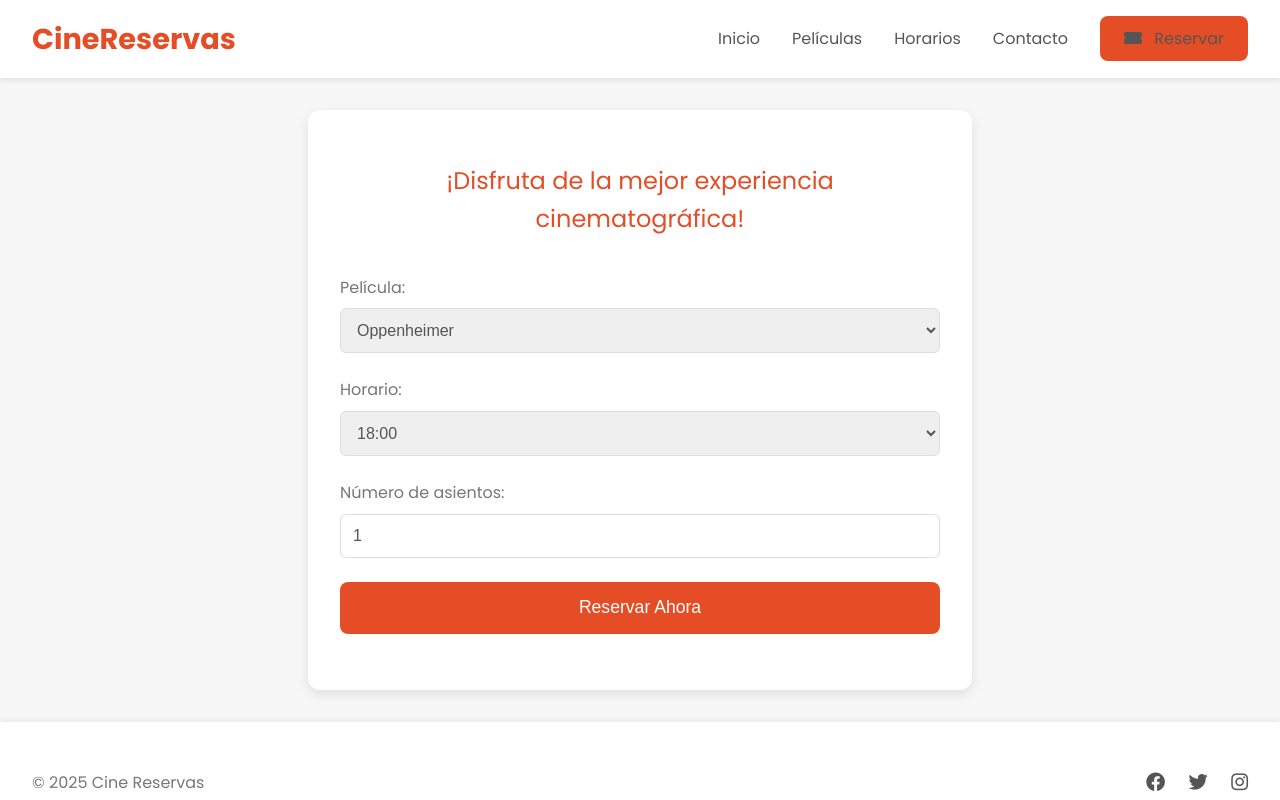
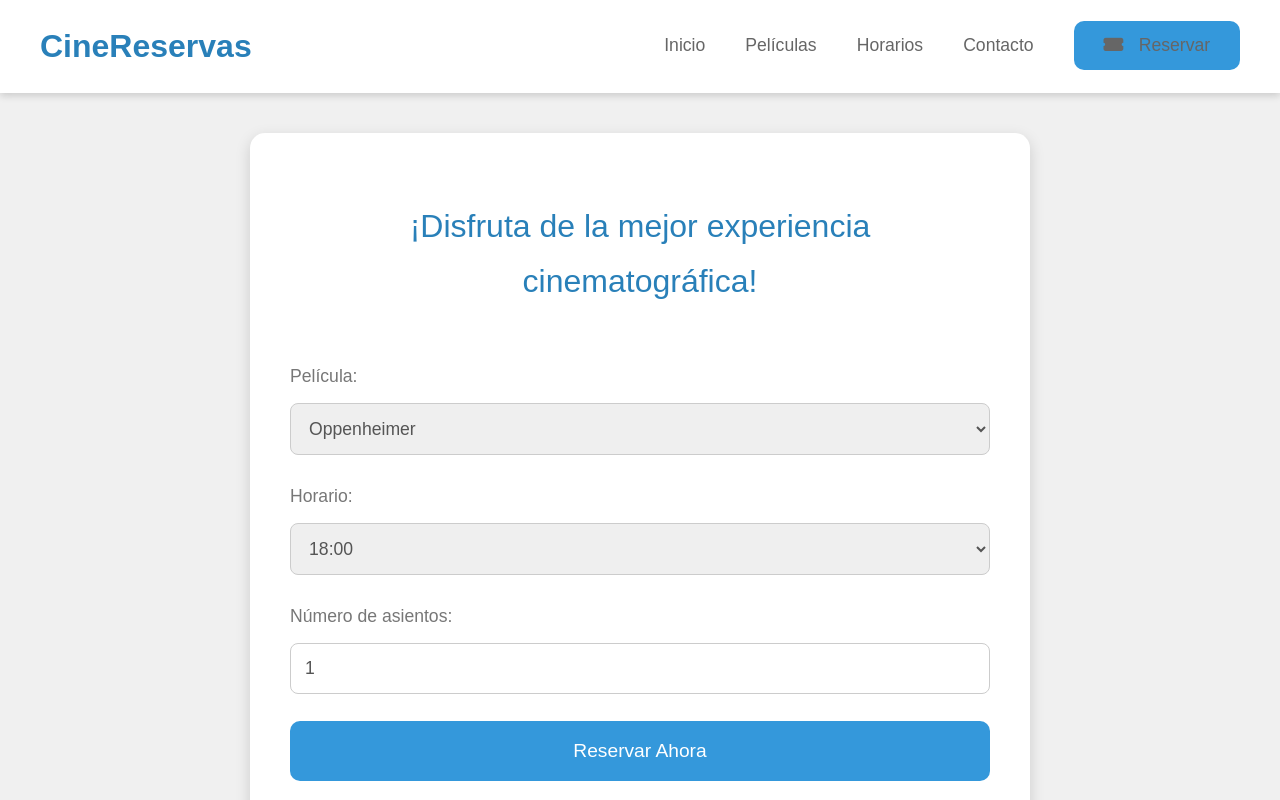
Before and after one commit to Stefany241/Reserva_sala_de_cine, a website: page src/index.html in a window 1280 px wide. Both pictures are taken after a click on the link "Reservar". Shown: the top 800 px of the page. Drawn offline with Linux system fonts and the light colour scheme.

Commit message:
actualizado con el estilo con el clon

```diff
--- a/src/styles/style.css
+++ b/src/styles/style.css
@@ -1,29 +1,29 @@
 body {
-    font-family: 'Poppins', sans-serif;
-    background: #f7f7f7;
-    color: #333;
+    font-family: 'Arial', sans-serif; /* Cambia la fuente */
+    background: #f0f0f0; /* Un gris más claro */
+    color: #444; /* Un color de texto un poco más suave */
     margin: 0;
     padding: 0;
-    line-height: 1.6;
+    line-height: 1.7; /* Mejora la legibilidad */
 }
 
 /* Header y Nav */
 header {
     background: #fff;
-    box-shadow: 0 2px 5px rgba(0,0,0,0.1);
-    padding: 1em 0;
+    box-shadow: 0 3px 7px rgba(0,0,0,0.15); /* Sombra sutilmente más pronunciada */
+    padding: 1.2em 0; /* Aumenta un poco el padding */
 }
 
 nav {
     display: flex;
     justify-content: space-between;
     align-items: center;
-    padding: 0 2em;
+    padding: 0 2.5em; /* Aumenta el padding horizontal */
 }
 
 .logo a {
-    color: #e44d26;
-    font-size: 1.8em;
+    color: #2980b9; /* Un azul más moderno */
+    font-size: 2em; /* Aumenta el tamaño del logo */
     font-weight: 700;
     text-decoration: none;
 }
@@ -31,35 +31,37 @@ nav {
 .menu {
     list-style: none;
     display: flex;
-    gap: 2em;
+    gap: 2.5em; /* Aumenta el espacio entre los elementos del menú */
     margin: 0;
     padding: 0;
 }
 
 .menu a {
-    color: #555;
+    color: #666; /* Un gris más suave para el menú */
     text-decoration: none;
     transition: color 0.3s ease;
+    font-size: 1.1em; /* Aumenta el tamaño de la fuente del menú */
 }
 
 .menu a:hover {
-    color: #e44d26;
+    color: #3498db; /* Un azul más claro al pasar el ratón */
 }
 
 .btn-reservar {
-    background: #e44d26;
+    background: #3498db; /* Azul más moderno para el botón */
     color: #fff;
-    padding: 0.7em 1.5em;
-    border-radius: 8px;
+    padding: 0.8em 1.7em; /* Aumenta un poco el padding del botón */
+    border-radius: 10px; /* Bordes más redondeados */
     transition: background-color 0.3s ease;
+    font-size: 1.1em; /* Aumenta el tamaño de la fuente del botón */
 }
 
 .btn-reservar:hover {
-    background: #d14321;
+    background: #2980b9; /* Un azul más oscuro al pasar el ratón */
 }
 
 .btn-reservar i {
-    margin-right: 0.5em;
+    margin-right: 0.6em; /* Aumenta un poco el margen */
 }
 
 /* Main */
@@ -67,93 +69,97 @@ main {
     display: flex;
     justify-content: center;
     align-items: center;
-    min-height: 70vh;
-    padding: 2em;
+    min-height: 75vh; /* Aumenta un poco la altura mínima */
+    padding: 2.5em; /* Aumenta el padding */
 }
 
 section#reserva {
     background: #fff;
-    padding: 2em;
-    border-radius: 12px;
-    box-shadow: 0 4px 12px rgba(0,0,0,0.1);
-    width: 80%;
-    max-width: 600px;
+    padding: 2.5em; /* Aumenta el padding */
+    border-radius: 15px; /* Bordes más redondeados */
+    box-shadow: 0 5px 15px rgba(0,0,0,0.15); /* Sombra más pronunciada */
+    width: 85%; /* Aumenta el ancho */
+    max-width: 700px; /* Aumenta el ancho máximo */
 }
 
 section#reserva h2 {
-    color: #e44d26;
+    color: #2980b9; /* Azul más moderno */
     text-align: center;
-    margin-bottom: 1.5em;
+    margin-bottom: 1.7em; /* Aumenta el margen inferior */
     font-weight: 400;
+    font-size: 2em; /* Aumenta el tamaño del título */
 }
 
 form .form-group {
-    margin-bottom: 1.5em;
+    margin-bottom: 1.7em; /* Aumenta el margen inferior */
 }
 
 form label {
     display: block;
-    margin-bottom: 0.5em;
+    margin-bottom: 0.6em; /* Aumenta el margen inferior */
     color: #777;
+    font-size: 1.1em; /* Aumenta el tamaño de la fuente */
 }
 
 form select, form input {
     width: 100%;
-    padding: 0.75em;
-    border: 1px solid #ddd;
-    border-radius: 6px;
-    font-size: 1em;
+    padding: 0.8em; /* Aumenta el padding */
+    border: 1px solid #ccc; /* Borde un poco más claro */
+    border-radius: 8px; /* Bordes más redondeados */
+    font-size: 1.1em; /* Aumenta el tamaño de la fuente */
     color: #555;
     box-sizing: border-box;
 }
 
 button {
-    background: #e44d26;
+    background: #3498db; /* Azul más moderno */
     color: #fff;
     border: none;
-    padding: 0.9em 2em;
-    border-radius: 8px;
+    padding: 1em 2.2em; /* Aumenta el padding */
+    border-radius: 10px; /* Bordes más redondeados */
     cursor: pointer;
-    font-size: 1.1em;
+    font-size: 1.2em; /* Aumenta el tamaño de la fuente */
     transition: background-color 0.3s ease;
     width: 100%;
     display: block;
-    margin-top: 1em;
+    margin-top: 1.2em; /* Aumenta el margen superior */
 }
 
 button:hover {
-    background: #d14321;
+    background: #2980b9; /* Un azul más oscuro al pasar el ratón */
 }
 
 #mensaje {
-    margin-top: 1.5em;
-    color: #28a745;
+    margin-top: 1.7em; /* Aumenta el margen superior */
+    color: #27ae60; /* Un verde más agradable */
     text-align: center;
     font-weight: 500;
+    font-size: 1.1em; /* Aumenta el tamaño de la fuente */
 }
 
 /* Footer */
 footer {
     background: #fff;
-    padding: 2em 0;
-    box-shadow: 0 -2px 5px rgba(0,0,0,0.05);
+    padding: 2.2em 0; /* Aumenta el padding */
+    box-shadow: 0 -3px 7px rgba(0,0,0,0.07); /* Sombra sutilmente más pronunciada */
     color: #777;
+    font-size: 1em; /* Aumenta el tamaño de la fuente */
 }
 
 .footer-content {
     display: flex;
     justify-content: space-between;
     align-items: center;
-    padding: 0 2em;
+    padding: 0 2.5em; /* Aumenta el padding horizontal */
 }
 
 .social-links a {
-    color: #555;
-    margin-left: 1em;
-    font-size: 1.2em;
+    color: #666; /* Un gris más suave */
+    margin-left: 1.2em; /* Aumenta el margen izquierdo */
+    font-size: 1.3em; /* Aumenta el tamaño de los iconos */
     transition: color 0.3s ease;
 }
 
 .social-links a:hover {
-    color: #e44d26;
+    color: #3498db; /* Azul más claro al pasar el ratón */
 }
```
